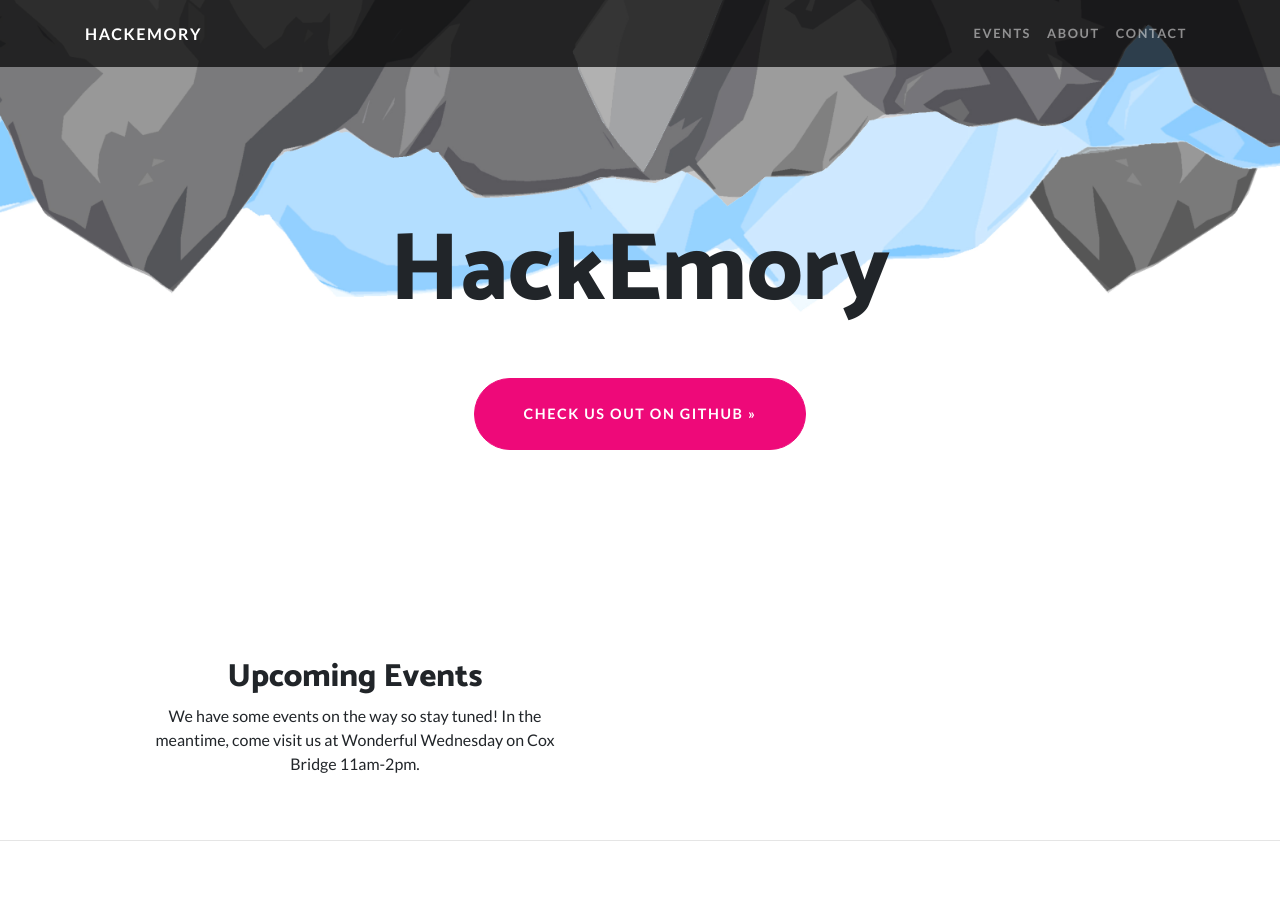
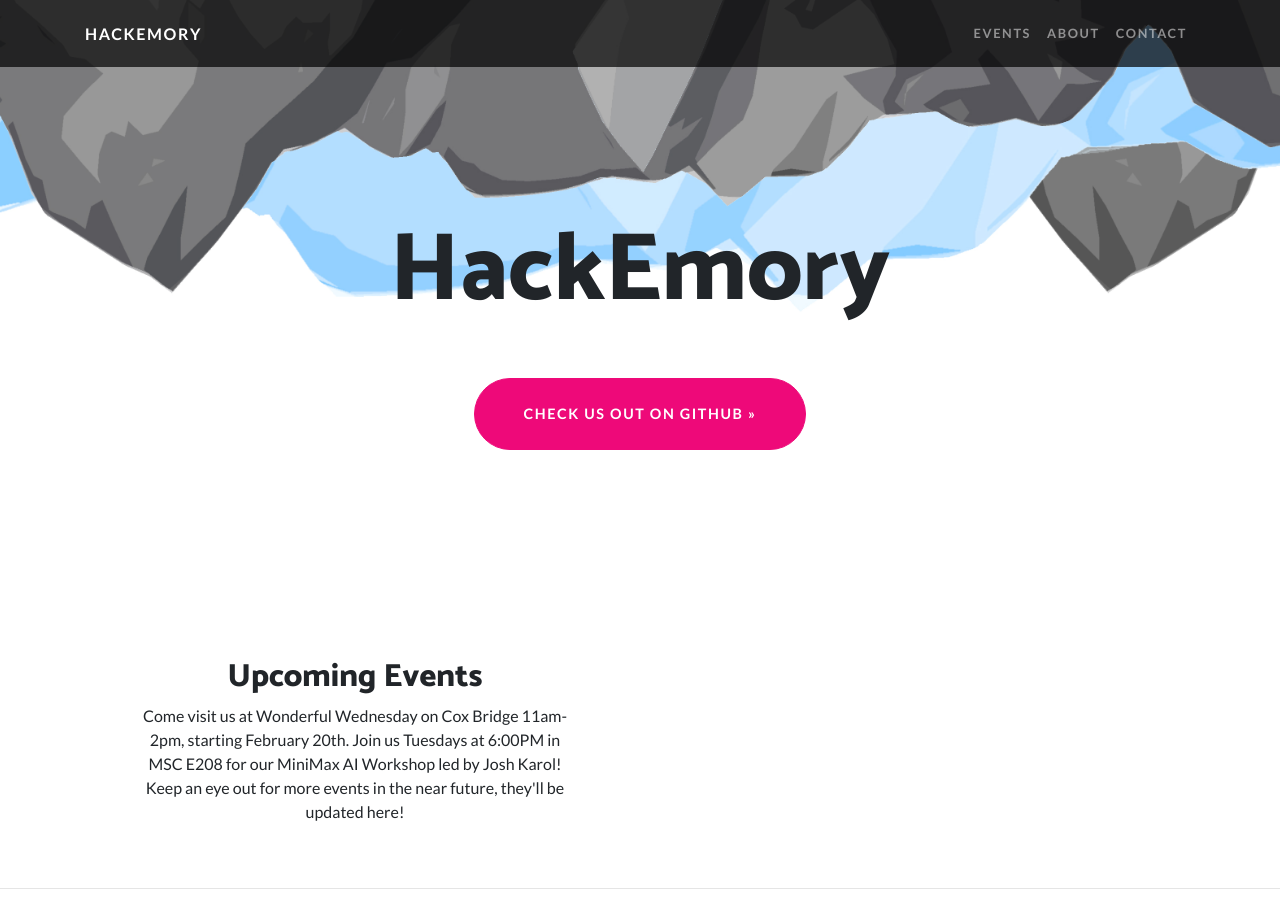
Before and after one commit to HackEmory/hackemory-site, a website: page index.html in a window 1280 px wide. Shown: the top 922 px of the page. Drawn offline with Linux system fonts and the light colour scheme.

Commit message:
Updated Events information

```diff
--- a/index.html
+++ b/index.html
@@ -71,7 +71,7 @@
               <th> Machine Learning Workshop </th>
               <tr><td>Data</td></tr>
             </table> -->
-            We have some events on the way so stay tuned!  In the meantime, come visit us at Wonderful Wednesday on Cox Bridge 11am-2pm.
+            Come visit us at Wonderful Wednesday on Cox Bridge 11am-2pm, starting February 20th. Join us Tuesdays at 6:00PM in MSC E208 for our MiniMax AI Workshop led by Josh Karol! Keep an eye out for more events in the near future, they'll be updated here!
           </div>
         </div>
       </div>
```
